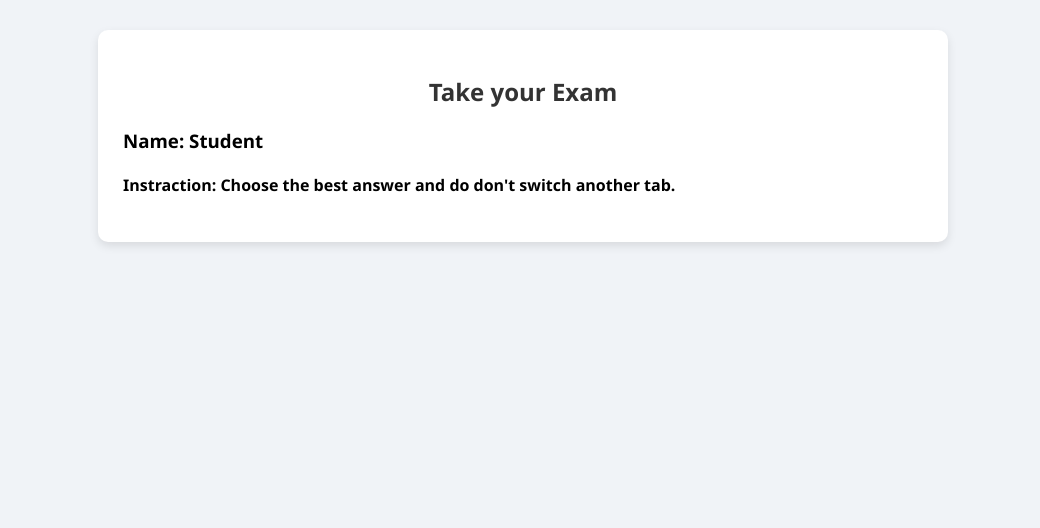
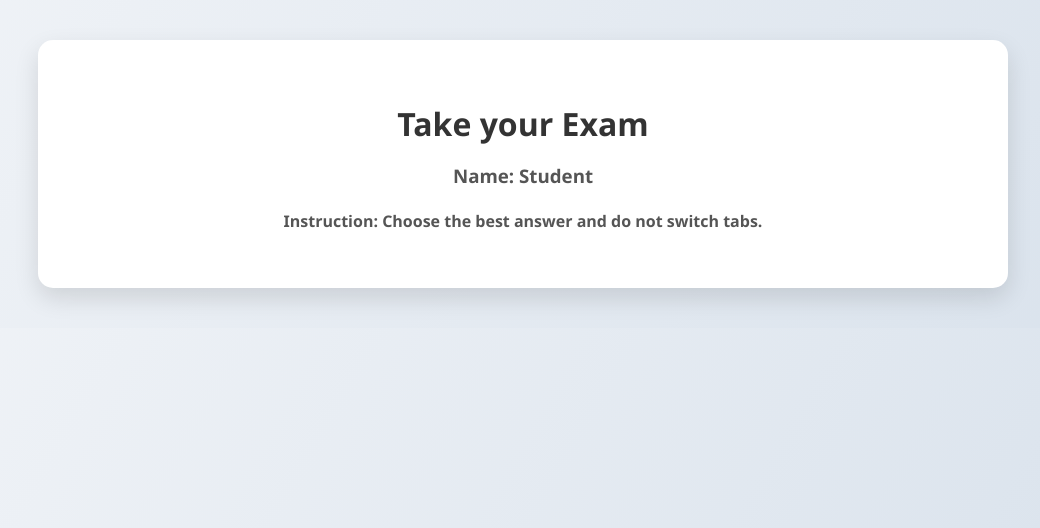
Before and after one commit to workusurafel92-alt/take-exam-update, a Flask app: page /run_exam in a window 1280 px wide. Shown: the top 528 px of the page, without its empty margins (117-1157 px from the left). Run offline with Flask 3, Linux system fonts and the light colour scheme; the visitor is signed in with stand-in values (Sample User, id 1); data that the repository does not hold is empty; some libraries are stand-ins or nearby versions.

Commit message:
run_exam.html

```diff
--- a/templates/run_exam.html
+++ b/templates/run_exam.html
@@ -4,49 +4,76 @@
 <meta charset="UTF-8">
 <title>Run Exam</title>
 <style>
+/* Modern UI Styles */
 body {
   font-family: "Segoe UI", sans-serif;
-  background: #f0f3f7;
+  background: linear-gradient(120deg, #f0f3f7, #d9e2ec);
   margin: 0;
   padding: 0;
 }
 .container {
-  max-width: 800px;
-  margin: 30px auto;
+  max-width: 900px;
+  margin: 40px auto;
   background: #fff;
-  padding: 25px;
-  border-radius: 10px;
-  box-shadow: 0 4px 10px rgba(0,0,0,0.1);
+  padding: 35px;
+  border-radius: 15px;
+  box-shadow: 0 10px 25px rgba(0,0,0,0.12);
+  transition: transform 0.3s;
 }
-h2 { text-align: center; color: #333; }
+.container:hover {
+  transform: translateY(-5px);
+}
+h2 {
+  text-align: center;
+  color: #333;
+  font-size: 2em;
+  margin-bottom: 10px;
+}
+h3, h4 {
+  text-align: center;
+  color: #555;
+}
 .question {
   border: 1px solid #ddd;
-  padding: 10px;
-  border-radius: 8px;
-  margin: 10px 0;
-  background: #fafafa;
+  padding: 15px;
+  border-radius: 10px;
+  margin: 15px 0;
+  background: #f9f9fb;
+  transition: box-shadow 0.2s;
+}
+.question:hover {
+  box-shadow: 0 5px 15px rgba(0,0,0,0.05);
 }
 button {
-  background: #2ecc71;
+  background: linear-gradient(90deg, #1abc9c, #16a085);
   color: #fff;
   border: none;
-  padding: 10px 16px;
-  border-radius: 6px;
+  padding: 12px 20px;
+  border-radius: 8px;
   cursor: pointer;
-  font-weight: 500;
+  font-weight: 600;
+  transition: background 0.3s, transform 0.2s;
 }
-button:hover { background: #27ae60; }
+button:hover {
+  background: linear-gradient(90deg, #16a085, #149174);
+  transform: translateY(-2px);
+}
 .timer {
   color: #e74c3c;
   font-weight: bold;
   text-align: center;
-  margin-bottom: 10px;
+  margin-bottom: 20px;
+  font-size: 1.2em;
 }
 .banned {
   color: red;
   text-align: center;
   font-weight: bold;
-  font-size: 1.2em;
+  font-size: 1.5em;
+  padding: 50px 20px;
+  background: #ffe6e6;
+  border-radius: 12px;
+  box-shadow: 0 5px 15px rgba(0,0,0,0.1);
 }
 </style>
 </head>
@@ -54,7 +81,7 @@ button:hover { background: #27ae60; }
 <div class="container">
   <h2>Take your Exam</h2>
   <h3 id="studentName">Name: {{ name }}</h3>
-  <h4>Instraction: Choose the best answer and do don't switch another tab.</h4>
+  <h4>Instruction: Choose the best answer and do not switch tabs.</h4>
   <div class="timer" id="timer"></div>
   <div id="examArea"></div>
   <button id="submitBtn" style="display:none;" onclick="submitExam()">Submit</button>
@@ -62,15 +89,19 @@ button:hover { background: #27ae60; }
 </div>
 
 <script>
+// --- Redirect to /dashboard on refresh ---
+if (performance.getEntriesByType("navigation")[0].type === "reload") {
+    window.location.href = "/dashboard";
+}
+
+// --- Exam Logic ---
 let exam = null;
 let timeLeft = 0, timerInterval;
 let banned = false, submitted = false;
-let examsList = []; // store all exams for this student
+let examsList = [];
 
-// Get student name from rendered template
 const studentName = document.getElementById("studentName").textContent.replace("Name: ", "");
 
-// Automatically load exam for student
 async function loadExam() {
   try {
     const studentRes = await fetch('/api/student_info');
@@ -89,8 +120,6 @@ async function loadExam() {
     }
 
     examsList = data;
-
-    // Pick the latest uploaded exam automatically
     exam = examsList[examsList.length - 1];
 
     startExam();
@@ -114,7 +143,6 @@ function startExam() {
   startTimer(exam.time * 60);
   document.title = exam.title;
 
-  // anti-cheat: detect tab switch
   document.addEventListener('visibilitychange', () => {
     if (!submitted && document.hidden) {
       banned = true;
@@ -133,23 +161,15 @@ function startTimer(seconds) {
     let s = timeLeft % 60;
 
     timer.textContent = `⏱ Time left: ${m}:${s.toString().padStart(2, '0')}`;
-
-    // decrease time first
     timeLeft--;
 
-    // AUTO SUBMIT + SHOW TEXT
     if (timeLeft < 0) {
       clearInterval(timerInterval);
-
-      // auto click the submit button
       document.getElementById("submitBtn").click();
-
-      // show message
       alert("⏳ Time is up! Your exam has been auto-submitted.");
     }
   }, 1000);
 }
-
 
 function submitExam() {
   if (banned || submitted) return;
@@ -174,12 +194,11 @@ function submitExam() {
     <p>Percentage: <b>${percentage}%</b></p>
   `;
 
-  // Save result for this student (all exams)
   fetch('/api/save_result', {
     method: 'POST',
     headers: { 'Content-Type': 'application/json' },
     body: JSON.stringify({
-      studentName: studentName, // <-- now uses JS variable
+      studentName: studentName,
       exam: exam.title,
       score: score,
       total: total,
@@ -193,7 +212,6 @@ function submitExam() {
   .catch(err => console.error(err));
 }
 
-// Call automatically on page load
 window.onload = loadExam;
 </script>
 </body>
```
